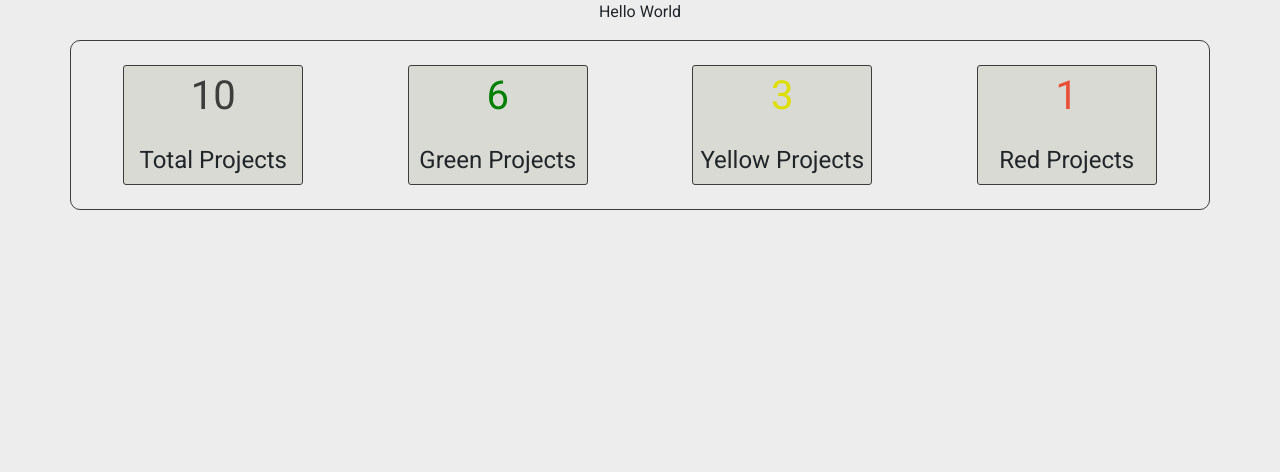
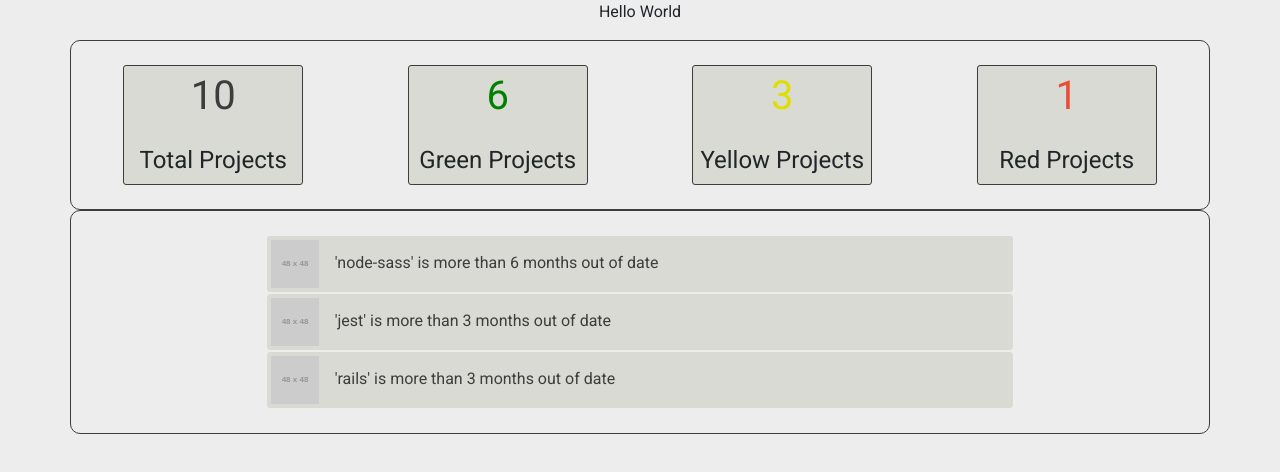
Before and after one commit to lewisdean731/fyp-portal, a React (Create React App) app: page / in a window 1280 px wide. Shown: the top 472 px of the page. Built offline with nearby package versions, Linux system fonts and the light colour scheme.

Commit message:
feat: implement dashboardNotifications organism component
This is made up of a number of dashboardNotifciationItems

[Ticket: FYP-5]

```diff
--- /dev/null
+++ b/src/components/organisms/ui/dashboardNotifications/dashboardNotifications.js
@@ -0,0 +1,20 @@
+import React from "react";
+import {Row, Col, Container} from "react-bootstrap";
+import DashboardNotificationItem from "../../../molecules/ui/dashboardNotificationItem/dashboardNotificationItem";
+import Classes from "./dashboardNotifications.module.scss";
+
+function dashboardNotifications() {
+  return (
+    <Container className={Classes.dashboardNotifications}>
+      <Row className="justify-content-md-center">
+        <Col className={Classes.col}>
+          <DashboardNotificationItem textSeverity={'Critical'} textDetails={'\'node-sass\' is more than 6 months out of date'}/>
+          <DashboardNotificationItem textSeverity={'Warn'} textDetails={'\'jest\' is more than 3 months out of date'}/>
+          <DashboardNotificationItem textSeverity={'Warn'} textDetails={'\'rails\' is more than 3 months out of date'}/>
+        </Col>
+      </Row>
+    </Container>
+  );
+}
+
+export default dashboardNotifications;
--- /dev/null
+++ b/src/components/organisms/ui/dashboardNotifications/dashboardNotifications.module.scss
@@ -0,0 +1,11 @@
+@import "../../../../styles/resources.scss";
+
+.dashboardNotifications{
+  text-align: center;
+  border: 1px solid $colour-grey;
+  border-radius: 10px;
+}
+
+.col{
+  padding: 24px;
+}
--- a/src/layouts/dashboard/dashboard.js
+++ b/src/layouts/dashboard/dashboard.js
@@ -1,3 +1,4 @@
+import DashboardNotifications from '../../components/organisms/ui/dashboardNotifications/dashboardNotifications';
 import DashboardSummary from '../../components/organisms/ui/dashboardSummary/dashboardSummary';
 
 function Dashboard() {
@@ -5,6 +6,7 @@ function Dashboard() {
     <div>
       <p>Hello World</p>
       <DashboardSummary />
+      <DashboardNotifications />
     </div>
   );
 }
```
